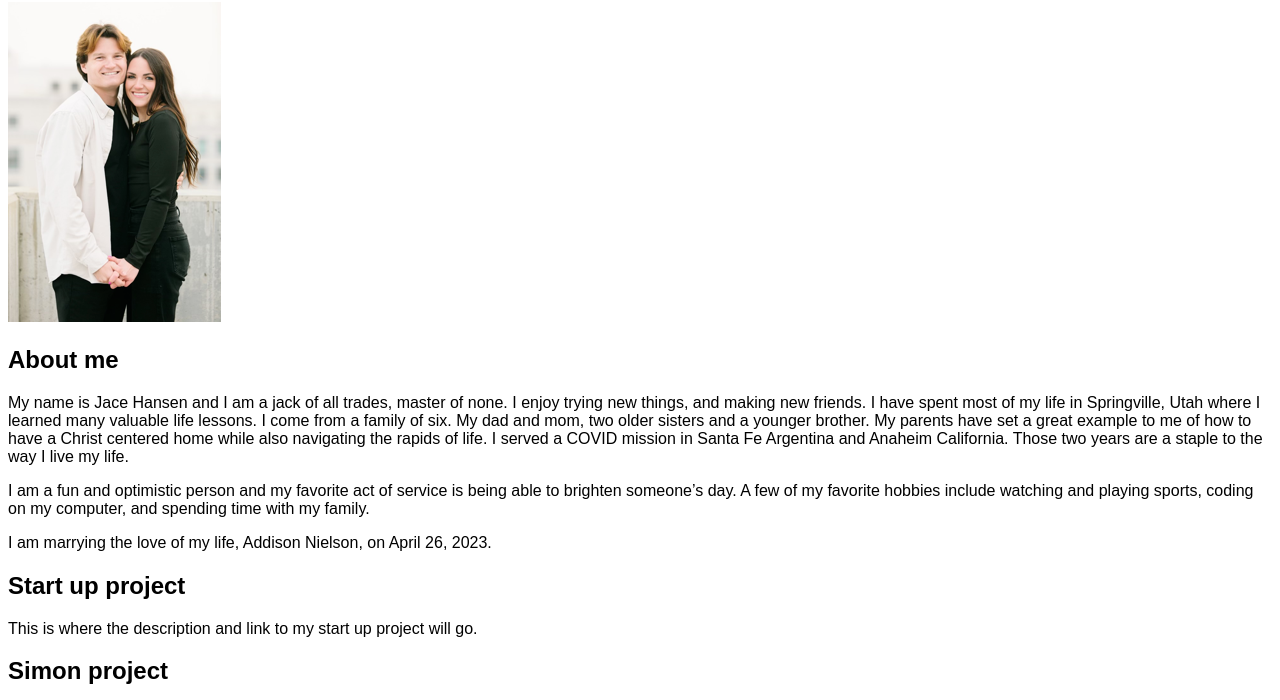
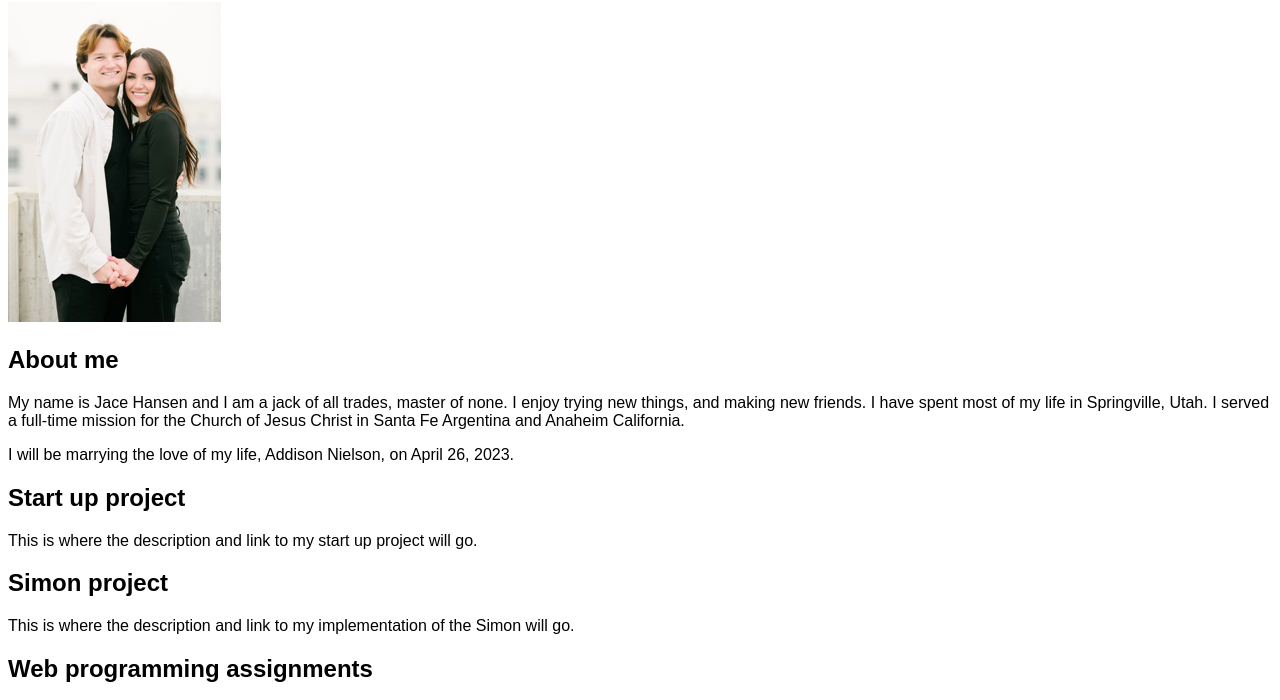
Before and after one commit to jjhan01/startup, a plain HTML site: page index.html in a window 1280 px wide. Shown: the part 78-778 px from the top of the page. Drawn offline with Linux system fonts and the light colour scheme.

Commit message:
Bio update

```diff
--- a/index.html
+++ b/index.html
@@ -19,19 +19,11 @@
         <p>
           My name is Jace Hansen and I am a jack of all trades, master of none.
           I enjoy trying new things, and making new friends.
-          I have spent most of my life in Springville, Utah where I learned many valuable life lessons.
-          I come from a family of six.  My dad and mom, two older sisters and a younger brother.
-          My parents have set a great example to me of how to have a Christ centered home while
-          also navigating the rapids of life.  I served a COVID mission in Santa Fe Argentina and Anaheim California.
-          Those two years are a staple to the way I live my life.
+          I have spent most of my life in Springville, Utah.
+          I served a full-time mission for the Church of Jesus Christ
+          in Santa Fe Argentina and Anaheim California.
         <p>
-          I am a fun and optimistic person and my favorite
-          act of service is being able to brighten someone’s day. A few of my favorite hobbies include watching and
-          playing sports, coding on my computer, and spending time with my family.
-        </p>
-        </p>
-        <p>
-          I am marrying the love of my life,
+          I will be marrying the love of my life,
           Addison Nielson, on April 26, 2023.
         </p>
       </section>
```
